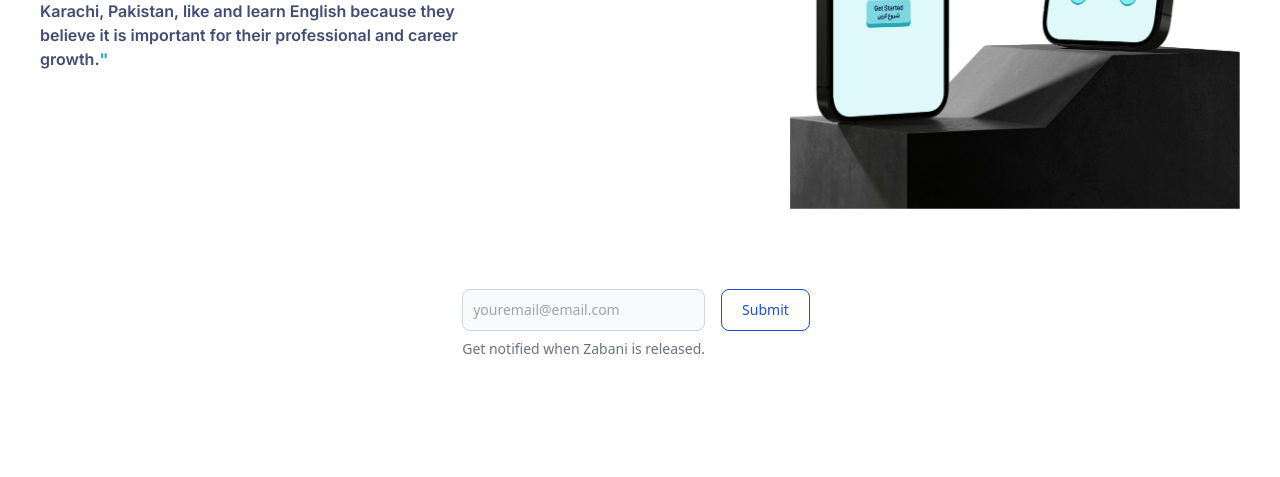
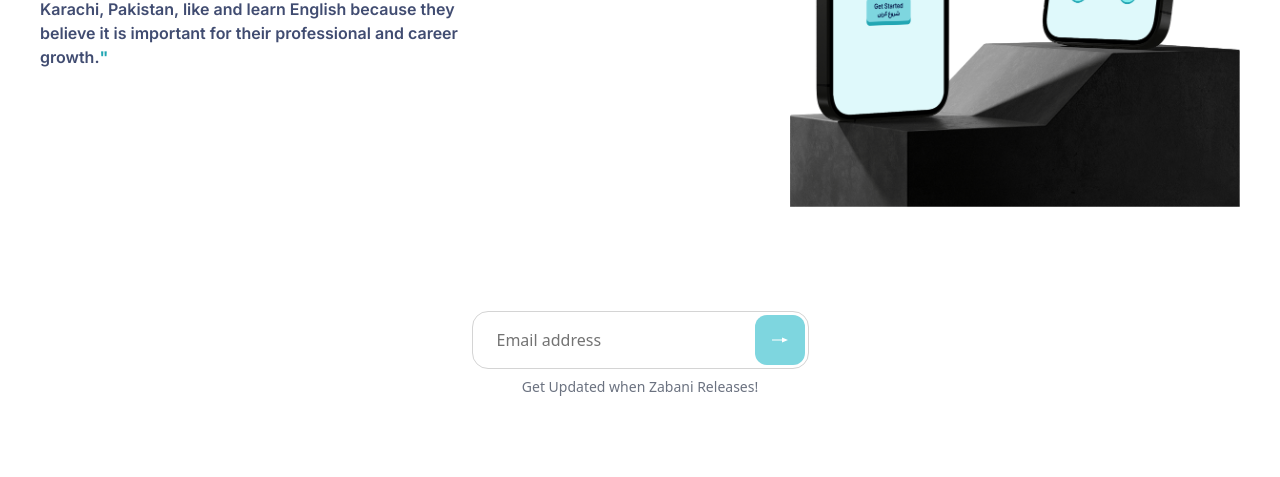
Before and after one commit to HumayunHM/ZbNewWb, a plain HTML site: page index.html in a window 1280 px wide. Shown: the part 369-846 px from the top of the page. Before the commit the page ends 808 px from the top, so only its background shows below. Drawn offline with nearby package versions, Linux system fonts and the light colour scheme.

Commit message:
complete design

```diff
--- a/index.html
+++ b/index.html
@@ -23,7 +23,7 @@
     <div class="container h-full min-w-full bg-none">
         <nav class="flex justify-between mx-10 my-5">
             <img src="assets/logo.png" alt="Zabani" class="w-40 cursor-pointer">
-            <button type="button" class="py-2.5 px-5 me-2 mb-2 text-sm font-semibold text-[#001042] focus:outline-none bg-[#7ED6DF] rounded-lg border border-gray-20">Join Beta Progam</button>
+            <button class="cursor-pointer transition-all bg-[#7ED6DF] text-[#001042] px-6 py-2 rounded-lg border-[#22A6B3] border-b-[4px] hover:-translate-y-[2px] hover:border-b-[6px] active:border-b-[2px]  active:translate-y-[4px]">Join Beta Program</button>
         </nav>
         <main class="flex justify-between items-center mx-10 text-[#001042]">
             <div class="font-['Inter'] font-semibold max-w-[50%] my-20">
@@ -38,14 +38,32 @@
                 <img src="assets/mockup.png" alt="Zabani" class="w-3/4 h-auto">
             </div>
         </main>
-        <footer class="flex justify-center mt-20 pb-20">
-            <div class="mx-2">
-                <input type="email" id="helper-text" aria-describedby="helper-text-explanation" class="bg-gray-50 border border-gray-300 text-gray-900 text-sm rounded-lg focus:ring-blue-500 focus:border-blue-500 block w-full p-2.5  dark:bg-gray-700 dark:border-gray-600 dark:placeholder-gray-400 dark:text-white dark:focus:ring-blue-500 dark:focus:border-blue-500" placeholder="youremail@email.com">
-                <p id="helper-text-explanation" class="mt-2 text-sm text-gray-500 dark:text-gray-400">Get notified when Zabani is released.</p>
-            </div>
-            <div class="mx-2">
-                <button type="button" class="text-blue-700 hover:text-white border border-blue-700 hover:bg-blue-800 focus:ring-4 focus:outline-none focus:ring-blue-300 font-medium rounded-lg text-sm px-5 py-2.5 text-center me-2 mb-2 dark:border-blue-500 dark:text-blue-500 dark:hover:text-white dark:hover:bg-blue-500 dark:focus:ring-blue-800">Submit</button>
-            </div>
+        <footer class="flex justify-center flex-col items-center mt-20 pb-20">
+            <div class="relative mt-6">
+                <input
+                  type="email"
+                  placeholder="Email address"
+                  autocomplete="email"
+                  aria-label="Email address"
+                  class="block w-full rounded-2xl border border-neutral-300 bg-transparent py-4 pl-6 pr-20 text-base/6 text-neutral-950 ring-4 ring-transparent transition placeholder:text-neutral-500 focus:border-neutral-950 focus:outline-none focus:ring-neutral-950/5"
+                />
+                <div class="absolute inset-y-1 right-1 flex justify-end">
+                  <button
+                    type="submit"
+                    aria-label="Submit"
+                    class="flex aspect-square h-full items-center justify-center rounded-xl bg-[#7ED6DF] text-white transition hover:bg-[#22A6B3]">
+                    <svg viewBox="0 0 16 6" aria-hidden="true" class="w-4">
+                      <path
+                        fill="currentColor"
+                        fill-rule="evenodd"
+                        clip-rule="evenodd"
+                        d="M16 3 10 .5v2H0v1h10v2L16 3Z"
+                      ></path>
+                    </svg>
+                  </button>
+                </div>
+              </div>
+              <p class="text-sm text-gray-500 mt-2 text-center">Get Updated when Zabani Releases!</p>
         </footer>
     </div>
 </body>
```
